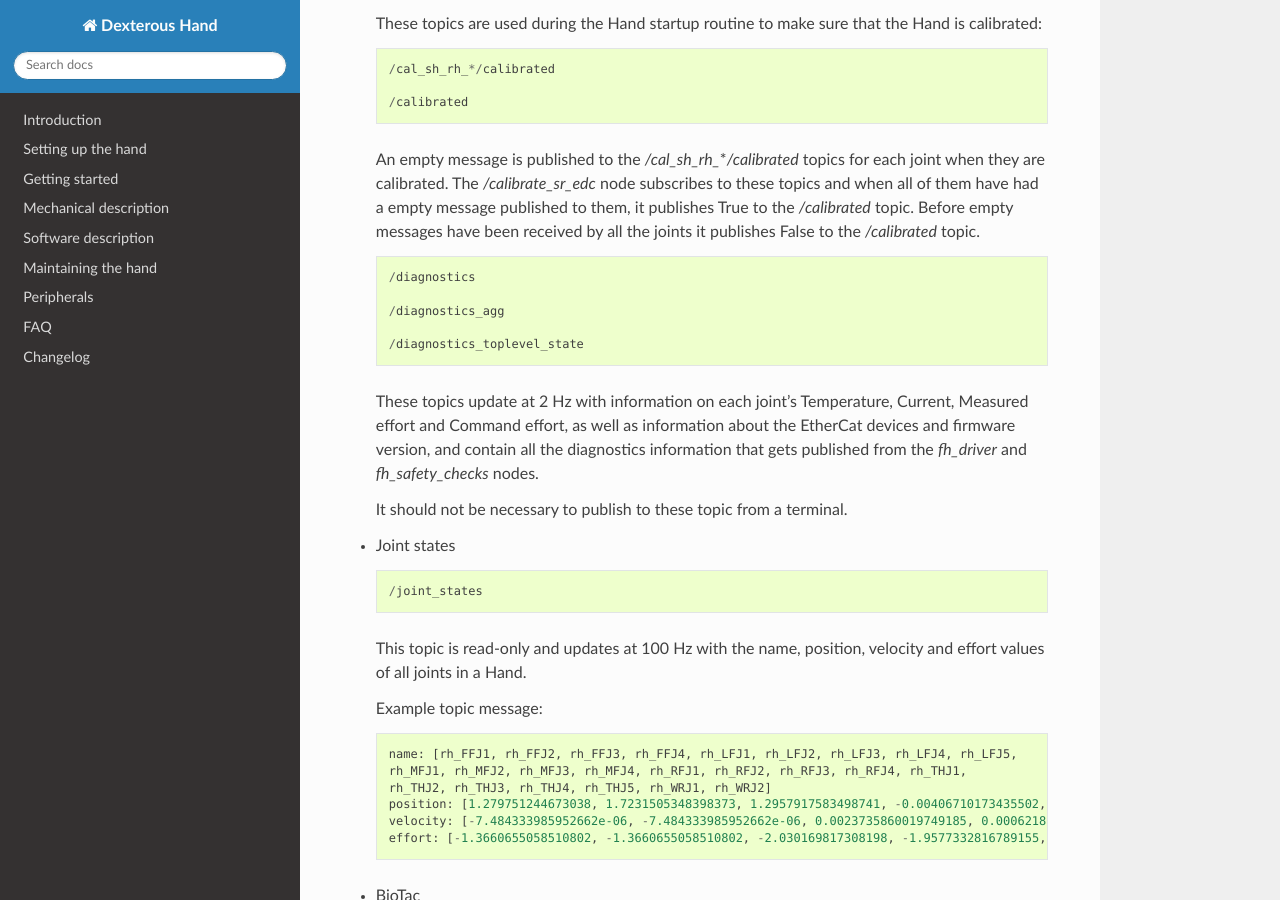
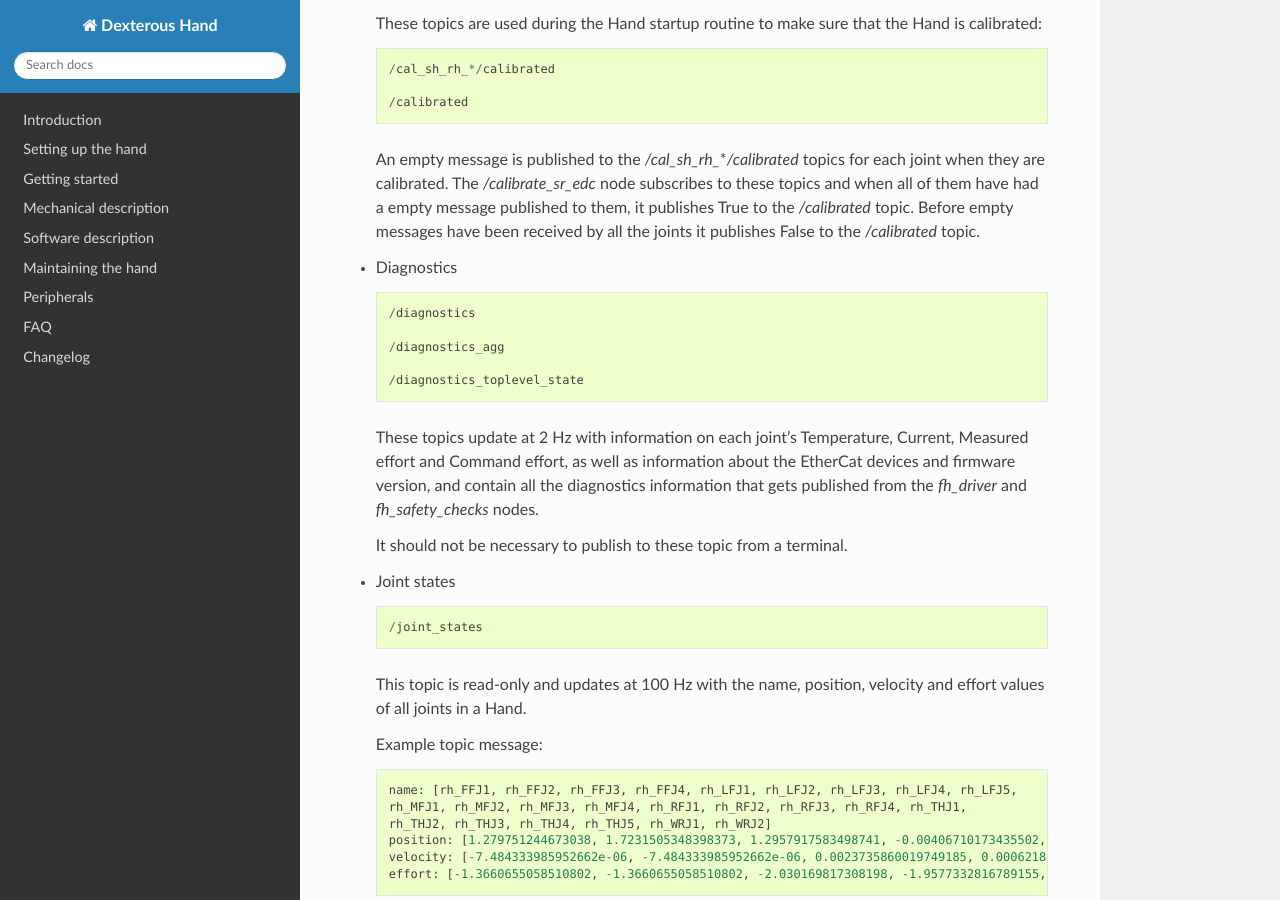
Before and after one commit to shadow-robot/sr_dexterous_hand_documentation, a Sphinx documentation site: the page built from docs/user_guide/3_getting_started.md, in a window 1280 px wide and 900 px high, scrolled down 15390 px. Built offline with Sphinx 7.4.7 and the Read the Docs theme 2.0.0, drawn with Linux system fonts in a browser that asks for light colours.

Commit message:
formatting

```diff
--- a/docs/user_guide/3_getting_started.md
+++ b/docs/user_guide/3_getting_started.md
@@ -481,6 +481,8 @@ $ roslaunch sr_ethercat_hand_config sr_rhand.launch
       /calibrated
 
   An empty message is published to the */cal_sh_rh_***/calibrated* topics for each joint when they are calibrated. The */calibrate_sr_edc* node subscribes to these topics and when all of them have had a empty message published to them, it publishes True to the */calibrated* topic. Before empty messages have been received by all the joints it publishes False to the */calibrated* topic.
+
+- Diagnostics
 
       /diagnostics
 
```
